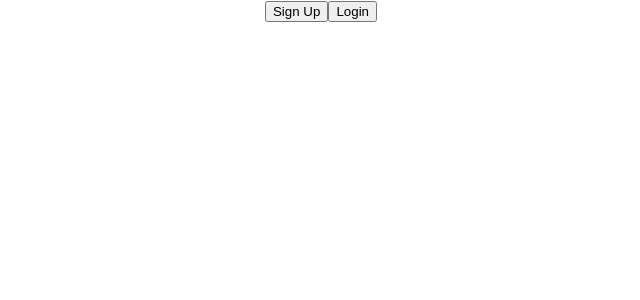
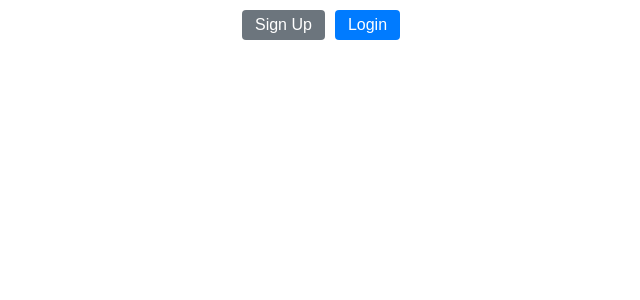
Before and after one commit to Ajinkya1496/react-modal, a React (Create React App) app: page / in a window 1280 px wide. Shown: the top 300 px of the page, without its empty margins (319-959 px from the left). Built offline with nearby package versions, Linux system fonts and the light colour scheme.

Commit message:
add css styling to buttons

```diff
--- a/src/user-forms/UserForms.css
+++ b/src/user-forms/UserForms.css
@@ -1,6 +1,7 @@
 .form-fields {
     display: flex;
     justify-content: space-evenly;
+    margin: 8px;
 }
 
 .form-label {
@@ -8,3 +9,36 @@
     width: 140px;
     text-align: right;
 }
+
+.btn-primary {
+    color: #fff;
+    background-color: #007bff;
+    border-color: #007bff;
+}
+
+.btn-secondary {
+    color: #fff;
+    background-color: #6c757d;
+    border-color: #6c757d;
+}
+
+.btn {
+    display: inline-block;
+    font-weight: 400;
+    text-align: center;
+    white-space: nowrap;
+    vertical-align: middle;
+    border: 1px solid transparent;
+    padding: .375rem .75rem;
+    font-size: 1rem;
+    line-height: 1;
+    border-radius: .25rem;
+    cursor: pointer;
+}
+
+.mt-auto {
+    margin: 10px;
+}
+.mr-10 {
+    margin-right: 10px;
+}
--- a/src/user-forms/UserForms.jsx
+++ b/src/user-forms/UserForms.jsx
@@ -20,8 +20,10 @@ class UserForms extends React.Component {
     render() {
         return (
             <>
-                <button onClick={this.toggleSignUp}>Sign Up</button>
-                <button onClick={this.toggleLogin}>Login</button>
+                <div className="mt-auto">
+                    <button className="btn btn-secondary mr-10" onClick={this.toggleSignUp}>Sign Up</button>
+                    <button className="btn btn-primary" onClick={this.toggleLogin}>Login</button>
+                </div>
 
                 <Modal show={this.state.showLogin} onClose={this.toggleLogin}>
                     <form onSubmit={() => navigate('dashboard')}>
@@ -34,7 +36,7 @@ class UserForms extends React.Component {
                             <input id="password" type="password" name="password" placeholder="Password" required /><br />
                         </div>
 
-                        <button type="submit">Login</button>
+                        <button className="btn btn-primary" type="submit">Login</button>
                     </form>
                 </Modal>
 
@@ -52,7 +54,7 @@ class UserForms extends React.Component {
                             <label className="form-label" htmlFor="confirmPassword">Confirm Password</label>
                             <input id="confirmPassword" type="password" name="confirmPassword" placeholder="Confirm Password" required /><br />
                         </div>
-                        <button type="submit">Sign Up</button>
+                        <button className="btn btn-secondary" type="submit">Sign Up</button>
                     </form>
                 </Modal>
             </>
```
